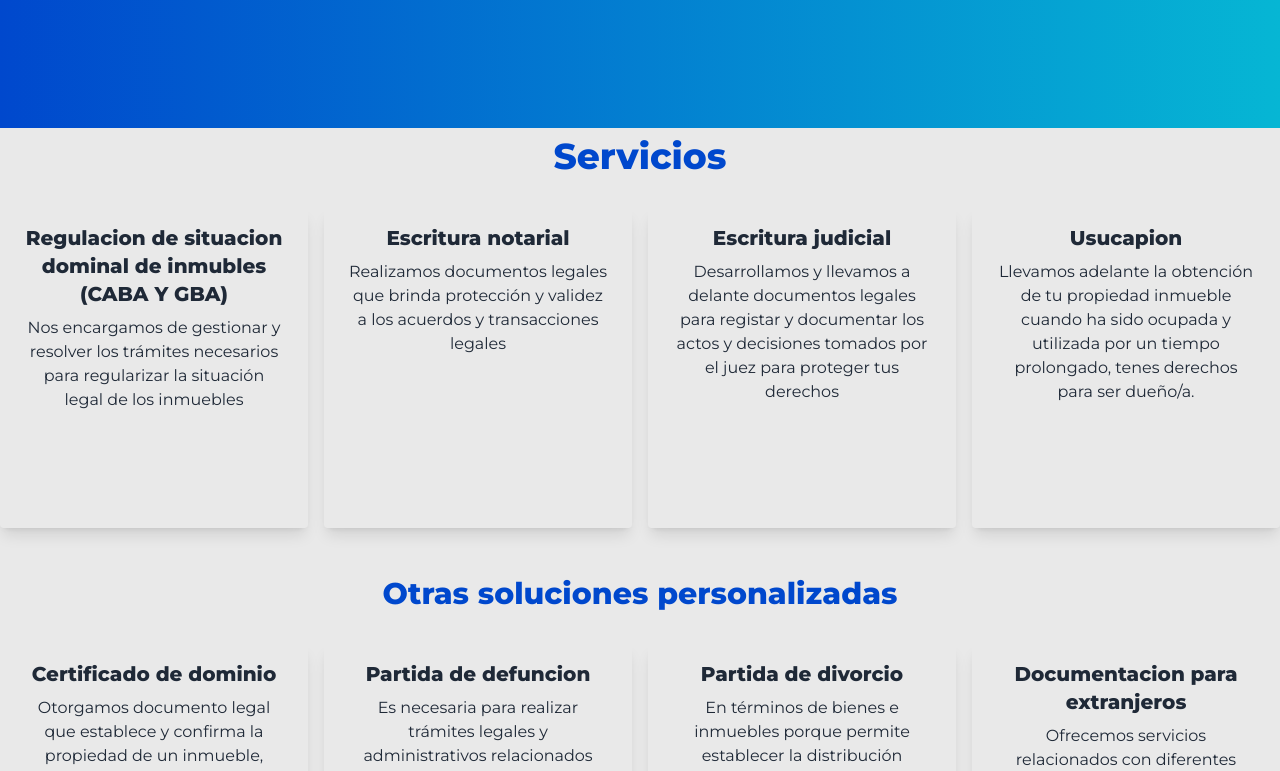
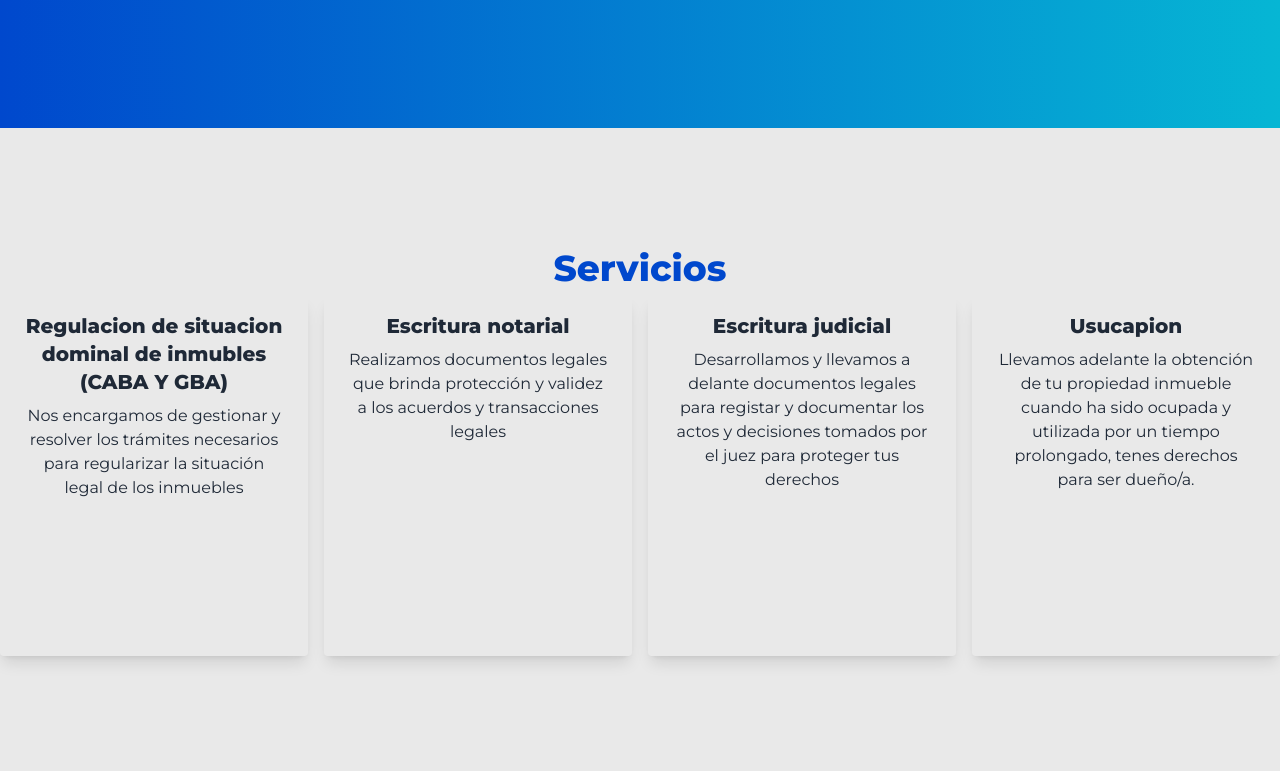
Before and after one commit to champaincode/LandingPageEstudioJuridico, a React (Vite) app: page / in a window 1280 px wide. Shown: the part 1520-2291 px from the top of the page. Built offline with nearby package versions, Linux system fonts and the light colour scheme.

Commit message:
responsive desing

```diff
--- a/src/App.jsx
+++ b/src/App.jsx
@@ -11,7 +11,7 @@ function App() {
       <Hero />
       <HeroOne />
       <Servicios />
-      {/* <Footer /> */}
+      <Footer />
     </>
   );
 }
--- a/src/components/HeroOne.jsx
+++ b/src/components/HeroOne.jsx
@@ -27,11 +27,11 @@ function HeroOne() {
                 initial="hidden"
                 whileInView={"show"}
                 viewport={{ once: false, amount: 0.3 }}
-                className="w-full  h-2/4 xl:h-60 lg:w-full 2xl:h-3/4 lg:3/4 xl:w-3/4 md:h-1/2 sm:h-1/2"
+                className="w-full    xl:h-3/4   lg:w-full 2xl:h-3/4 xl:w-3/4"
               >
                 <img
                   src={ImageHero}
-                  className="h-[45vh] lg:h-[80vh]   xl:h-[300px] md:h-[50vh] lg:w-full 2xl:h-full lg:mt-12  2xl:w-full object-cover"
+                  className="h-[100vh] lg:h-[300px]   xl:h-[500px] md:h-[300px] lg:w-full 2xl:h-full lg:mt-12  2xl:w-full object-cover"
                   alt="Estudio"
                 />
               </motion.div>
--- a/src/components/Servicios.jsx
+++ b/src/components/Servicios.jsx
@@ -1,6 +1,8 @@
 import React from "react";
 import { motion } from "framer-motion";
 import { fadeIn } from "../variants";
+
+// import { useInView } from "react-intersection-observer";
 
 const Card = ({ title, description }) => (
   <motion.div
@@ -8,9 +10,9 @@ const Card = ({ title, description }) => (
     initial="hidden"
     whileInView={"show"}
     viewport={{ once: false, amount: 0.3 }}
-    className="max-w-sm rounded overflow-hidden shadow-lg h-64 lg:h-[40vh]"
+    className="max-w-sm rounded overflow-hidden shadow-lg servicios h-64 lg:h-[40vh] xl:h-[45vh] "
   >
-    <div className="px-6 py-4">
+    <div className="px-6 py-4 ">
       <div className="font-bold text-xl mb-2">{title}</div>
       <p className="text-gray-700 text-base">{description}</p>
     </div>
@@ -18,15 +20,19 @@ const Card = ({ title, description }) => (
 );
 
 function Servicios() {
+  //   const [ref, inView] = useInView({
+  //   threshold: 0.5,
+  // });
   return (
-    <div className=" h-[350vh] md:h-[120vh]  lg:h-[120vh]  md:h-[100vh] bg-gray ">
-      <div className="container mx-auto text-center ">
+    <section className=" h-[350vh] xl:h-[150vh] md:h-[130vh]  lg:h-[130vh]   bg-gray mb-5 ">
+      <div>
+        <div className="container mx-auto text-center  ">
           <motion.h2
             variants={fadeIn("up", 0.3)}
             initial="hidden"
             whileInView={"show"}
             viewport={{ once: false, amount: 0.3 }}
-          className="text-4xl font-bold mb-4 text-center text-blue-100 py-2 "
+            className="text-4xl font-bold   text-center text-blue-100 pt-[120px]   "
           >
             Servicios
           </motion.h2>
@@ -67,7 +73,7 @@ function Servicios() {
             initial="hidden"
             whileInView={"show"}
             viewport={{ once: false, amount: 0.3 }}
-          className="text-3xl font-bold mt-8 mb-4 text-blue-100 py-2"
+            className="text-3xl font-bold mt-8 xl:mt-0 xl:mb-2 text-blue-100 pt-[120px] "
           >
             Otras soluciones personalizadas
           </motion.h3>
@@ -108,6 +114,7 @@ function Servicios() {
           </div>
         </div>
       </div>
+    </section>
   );
 }
 
--- a/src/index.css
+++ b/src/index.css
@@ -32,3 +32,8 @@
   .link.selected::after {
     transform: scaleX(1);
   }
+
+.servicios{
+
+
+}
```
Lines whose indentation alone changed are shown as unchanged.
